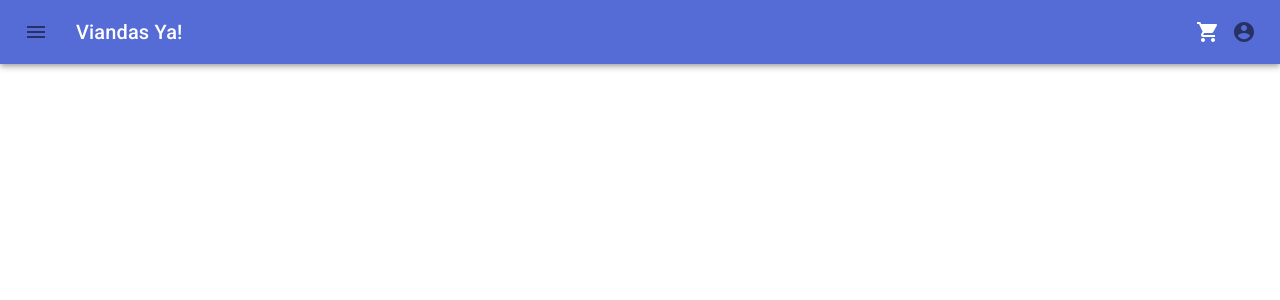
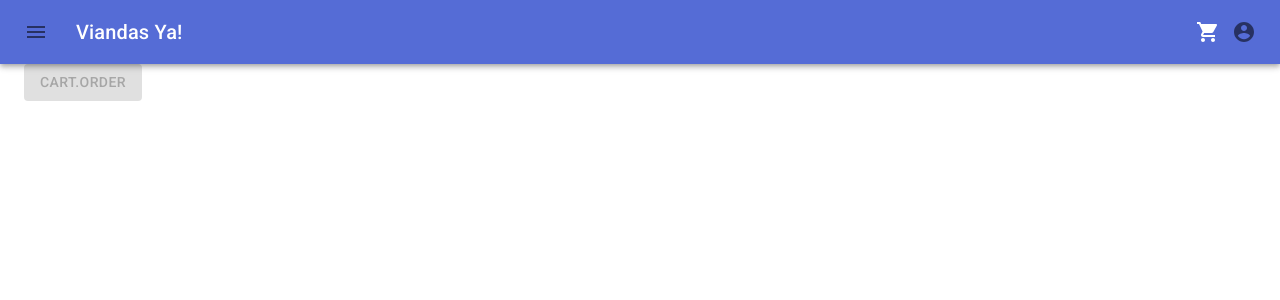
Before and after one commit to Grupo-C2A-022019/Grupo-C2A-022019-Front-End, a Next.js app: page /cart in a window 1280 px wide. Shown: the top 300 px of the page. Built offline with nearby package versions, Linux system fonts and the light colour scheme; what axios-cache-adapter would draw is missing.

Commit message:
Added order button to cart page

```diff
--- a/contexts/shoppingCart.js
+++ b/contexts/shoppingCart.js
@@ -1,10 +1,20 @@
-import React, { createContext } from "react";
+import React, { createContext, useCallback } from "react";
+
+import useApi from "hooks/useApi";
 
 const ShoppingCartContext = createContext();
 
 export function ShoppingCartProvider({ shoppingCart, addToCart, children }) {
+  const api = useApi();
+  const createOrder = useCallback(() => api.createOrder(shoppingCart), [
+    api,
+    shoppingCart
+  ]);
+
   return (
-    <ShoppingCartContext.Provider value={{ shoppingCart, addToCart }}>
+    <ShoppingCartContext.Provider
+      value={{ shoppingCart, addToCart, createOrder }}
+    >
       {children}
     </ShoppingCartContext.Provider>
   );
--- a/pages/_app.js
+++ b/pages/_app.js
@@ -1,5 +1,5 @@
 import App from "next/app";
-import React, { useState, useCallback } from "react";
+import React, { useState, useCallback, useEffect } from "react";
 import { ThemeProvider } from "@material-ui/styles";
 import CssBaseline from "@material-ui/core/CssBaseline";
 
--- a/pages/cart/index.jsx
+++ b/pages/cart/index.jsx
@@ -1,7 +1,9 @@
-import React, { useCallback, useEffect, useState } from "react";
-import { string, bool, func } from "prop-types";
+import React from "react";
+import { Container, Button } from "@material-ui/core";
+
 import ToolBar from "components/ToolBar";
-import { Container } from "@material-ui/core";
+import I18n from "components/commons/I18n";
+
 import useShoppingCart from "hooks/useShoppingCart";
 
 export default function ShoppingCartPage() {
@@ -10,6 +12,7 @@ export default function ShoppingCartPage() {
       <ToolBar />
       <Container>
         <ShoppingCart />
+        <OrderButton />
       </Container>
     </>
   );
@@ -38,3 +41,20 @@ function ShoppingCart() {
     </div>
   );
 }
+
+function OrderButton() {
+  const { shoppingCart, createOrder } = useShoppingCart();
+
+  const isEmpty = !shoppingCart.length;
+
+  return (
+    <Button
+      onClick={createOrder}
+      variant="contained"
+      color="primary"
+      disabled={isEmpty}
+    >
+      <I18n id="cart.order" />
+    </Button>
+  );
+}
```
